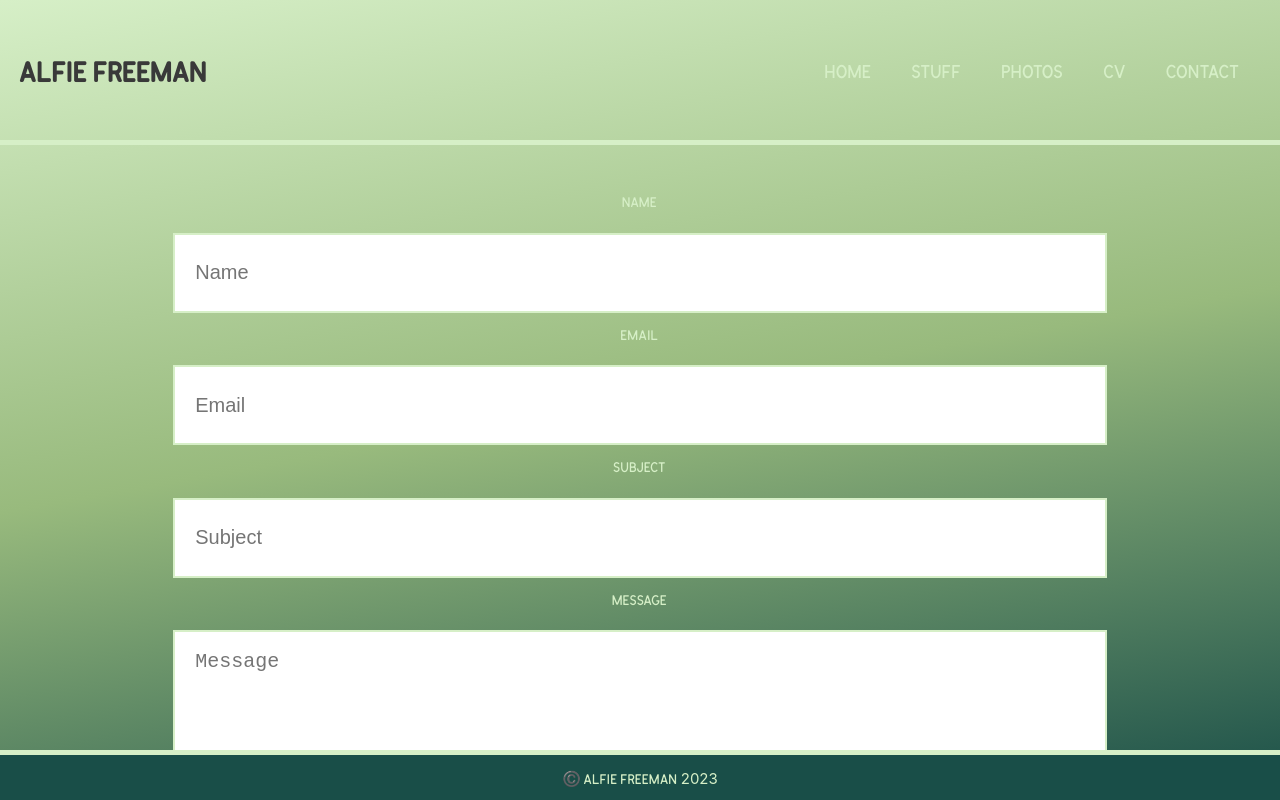
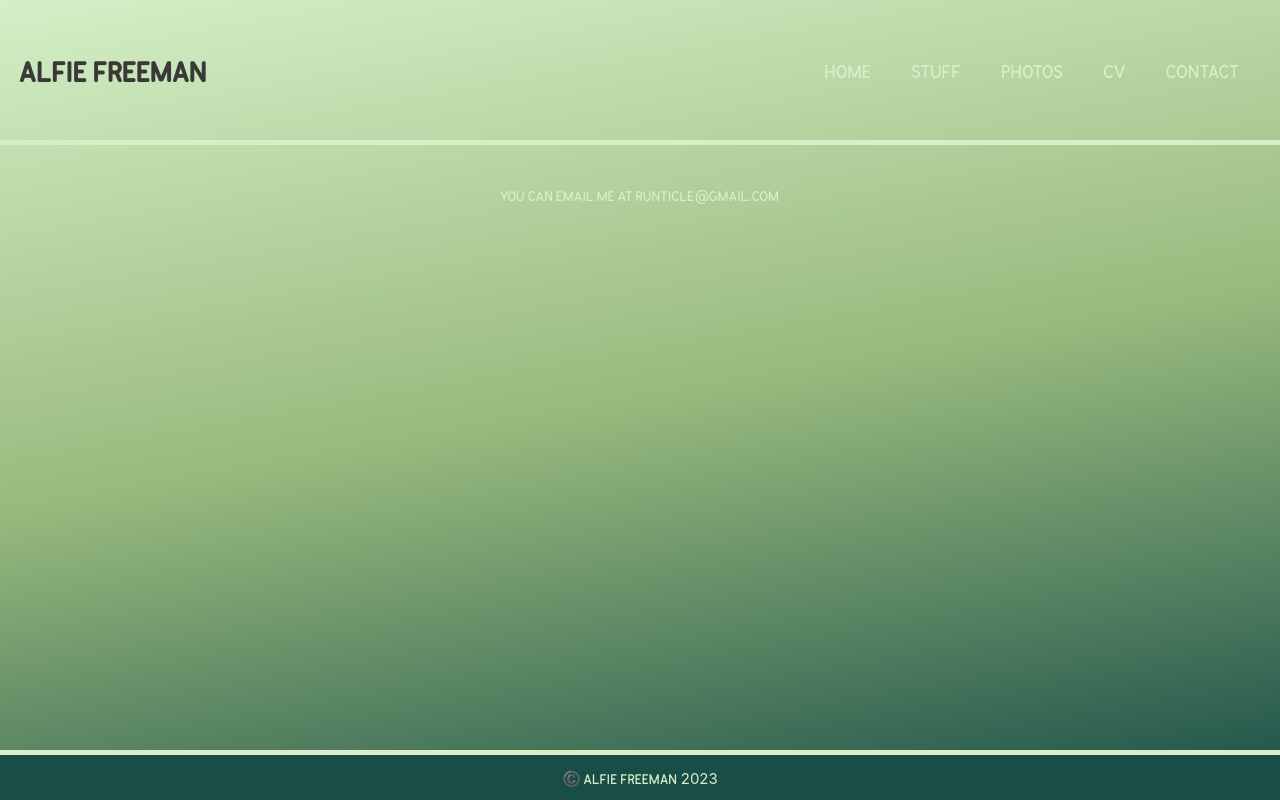
Before and after one commit to runticle/next-website, a Next.js app: page /contact in a window 1280 px wide. Shown: the top 800 px of the page. Built offline with nearby package versions, Linux system fonts and the light colour scheme.

Commit message:
Hide contact form, instead give out email address :/ will do for now as no one see's this lol

```diff
--- a/src/pages/contact.js
+++ b/src/pages/contact.js
@@ -10,7 +10,10 @@ export default function Contact() {
         <meta name="viewport" content="width=device-width, initial-scale=1" />
         <link rel="icon" href="/favicon.ico" />
       </Head>
-        <ContactForm />
+      {/* <ContactForm /> TODO. Disabled AF 13/2/23 Reinstate once email is configured. */}
+      <p>
+        You can email me at <a href="mailto:runticle@gmail.com">runticle@gmail.com</a>
+      </p>
     </>
   )
 }
```
Lines whose indentation alone changed are shown as unchanged.
